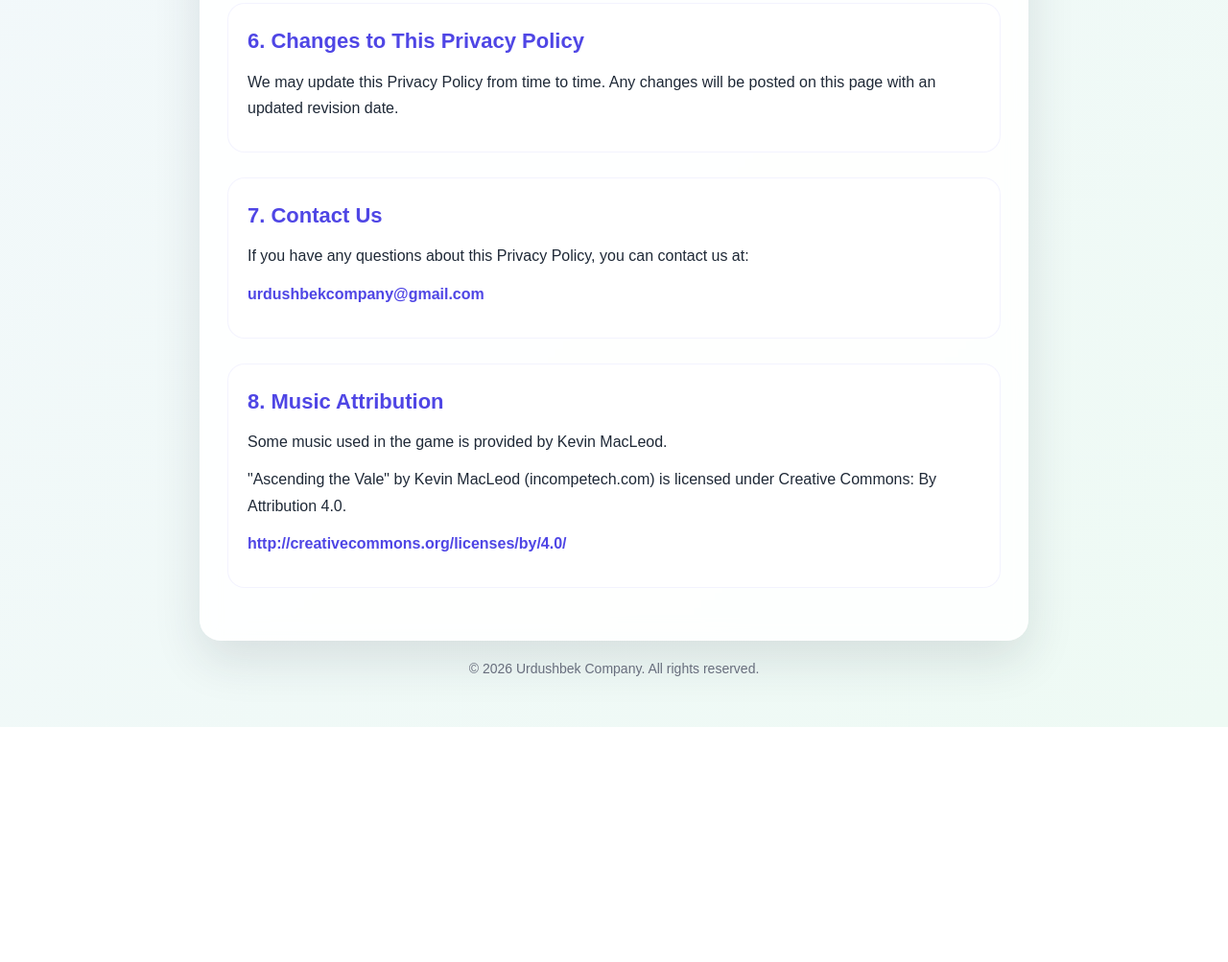
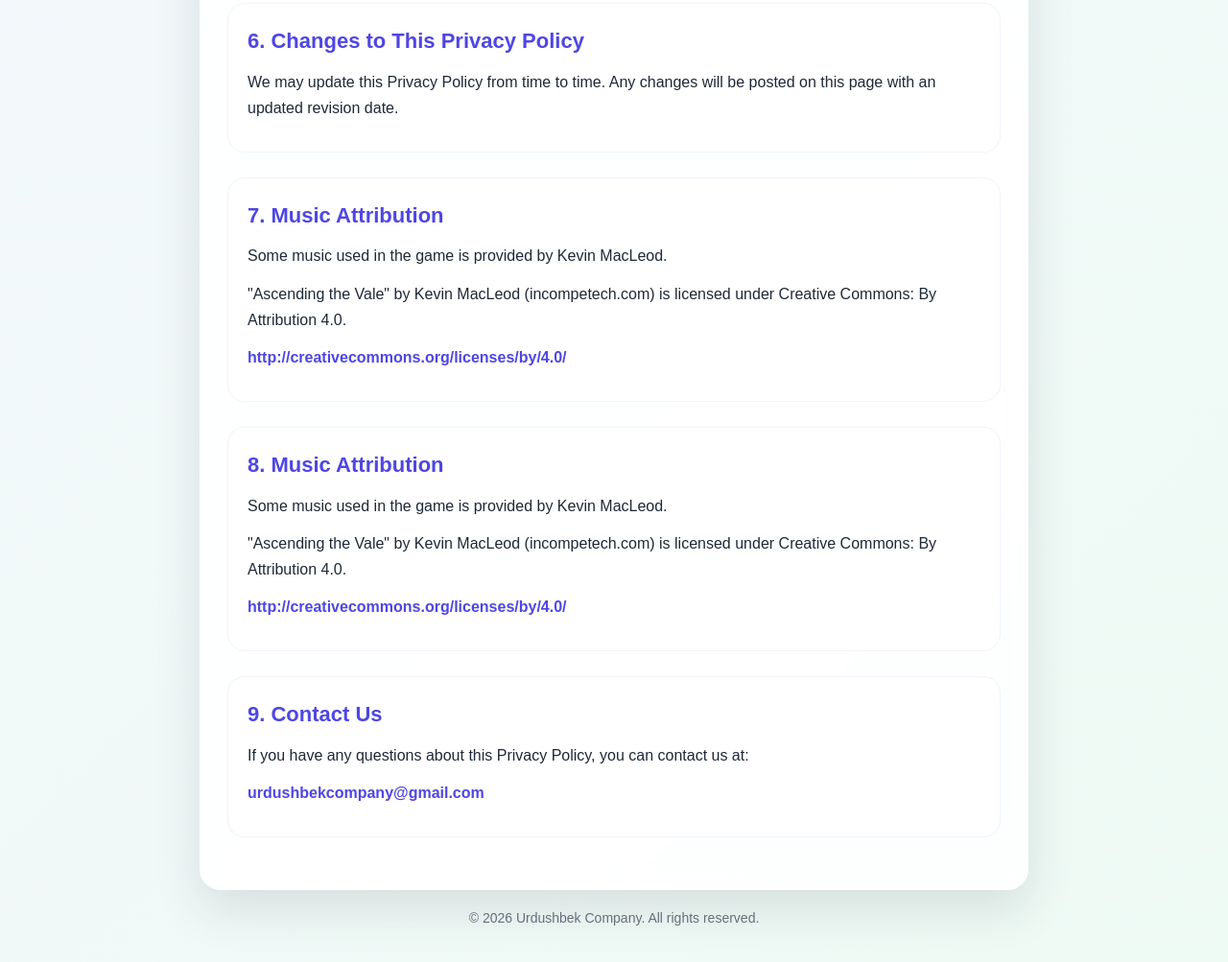
Before and after one commit to Urdushbe/games, a plain HTML site: page block-puzzle-relax-privacy/index.html in a window 1280 px wide. Shown: the part 1508-2511 px from the top of the page at 96% size. Before the commit the page ends 2266 px from the top, so only its background shows below. Drawn offline with Linux system fonts and the light colour scheme.

Commit message:
Update index.html

```diff
--- a/block-puzzle-relax-privacy/index.html
+++ b/block-puzzle-relax-privacy/index.html
@@ -87,16 +87,23 @@
           </p>
         </section>
 
+
+
         <section>
-          <h2>7. Contact Us</h2>
+        <h2>7. Music Attribution</h2>
         <p>
-            If you have any questions about this Privacy Policy, you can contact us at:
+          Some music used in the game is provided by Kevin MacLeod.
         </p>
         <p>
-            <a href="mailto:urdushbekcompany@gmail.com">urdushbekcompany@gmail.com</a>
+          "Ascending the Vale" by Kevin MacLeod (incompetech.com)
+          is licensed under Creative Commons: By Attribution 4.0.
+        </p>
+        <p>
+          <a href="http://creativecommons.org/licenses/by/4.0/" target="_blank">
+            http://creativecommons.org/licenses/by/4.0/
+          </a>
         </p>
       </section>
-
         <section>
         <h2>8. Music Attribution</h2>
         <p>
@@ -112,6 +119,15 @@
           </a>
         </p>
       </section>
+        <section>
+          <h2>9. Contact Us</h2>
+          <p>
+            If you have any questions about this Privacy Policy, you can contact us at:
+          </p>
+          <p>
+            <a href="mailto:urdushbekcompany@gmail.com">urdushbekcompany@gmail.com</a>
+          </p>
+        </section>
       </div>
     </div>
 
```
Lines whose indentation alone changed are shown as unchanged.
